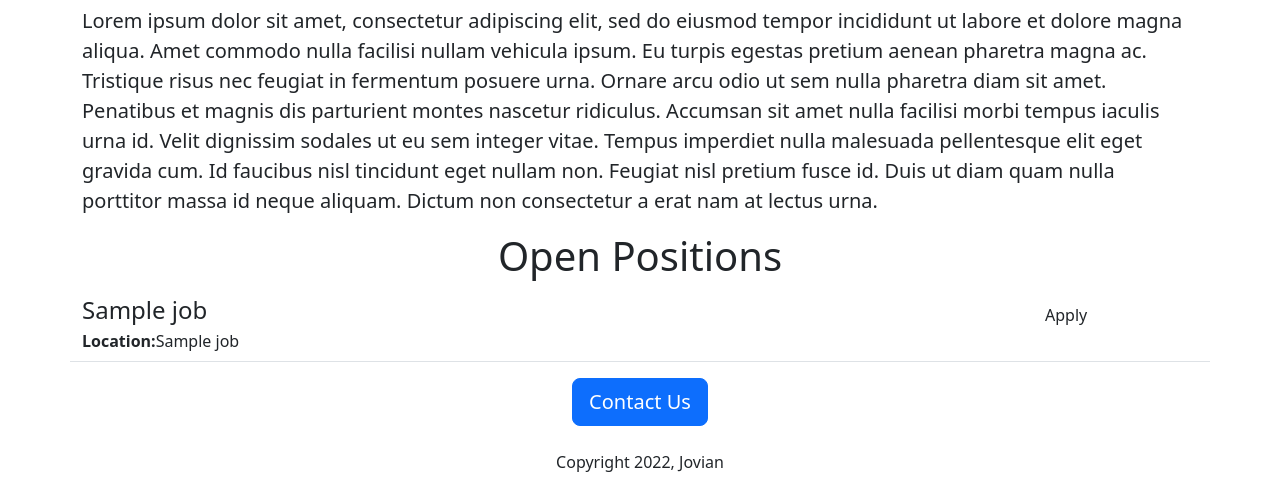
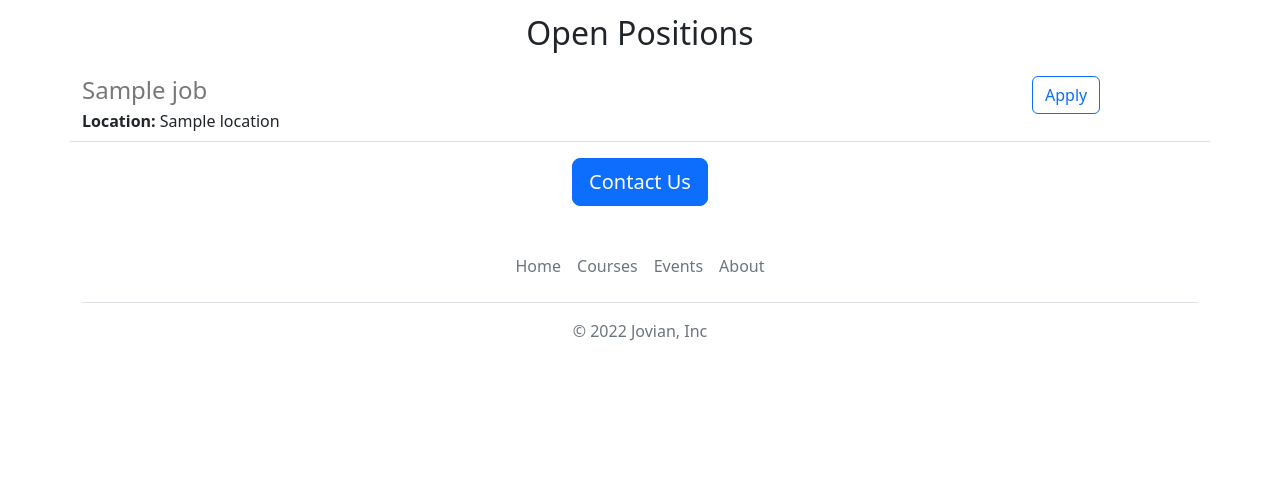
Before and after one commit to KEEPlagat/jovian-careers-v2, a Flask app: template templates/home.html in a window 1280 px wide. Shown: the part 850-1340 px from the top of the page. After the commit the page ends 1191 px from the top, so only its background shows below. Run offline with Flask 2, Linux system fonts and the light colour scheme; the template is opened without the code that fills it: most values are stand-ins (such as "Sample title", 1, 10 or a date in 2020).

Commit message:
Changes on version 2

```diff
--- /dev/null
+++ b/templates/footer.html
@@ -0,0 +1,12 @@
+<div class="container">
+  <footer class="py-3 my-4">
+    <ul class="nav justify-content-center border-bottom pb-3 mb-3">
+      <li class="nav-item"><a  target="_blank" href="https://www.jovian.ai" class="nav-link px-2 text-muted">Home</a></li>
+      <li class="nav-item"><a  target="_blank" href="https://jovian.ai/learn" class="nav-link px-2 text-muted">Courses</a></li>
+
+      <li class="nav-item"><a target="_blank" href="https://jovian.ai/events" class="nav-link px-2 text-muted">Events</a></li>
+      <li class="nav-item"><a  target="_blank" href="https://jovian.ai/about" class="nav-link px-2 text-muted">About</a></li>
+    </ul>
+    <p class="text-center text-muted">&copy; 2022 Jovian, Inc</p>
+  </footer>
+</div>
--- a/templates/home.html
+++ b/templates/home.html
@@ -1,30 +1,46 @@
+<!DOCTYPE html>
 <html>
   <head>
-    <title>Replit with pthon</title>
+    <title>Jovian Careers</title>
     <meta charset="utf-8">
-    <meta name="viewport" content="width=device-width, initial-        scale=1">
-    <link href="https://cdn.jsdelivr.net/npm/bootstrap@5.3.0-alpha3/dist/css/bootstrap.min.css" rel="stylesheet" integrity="sha384-KK94CHFLLe+nY2dmCWGMq91rCGa5gtU4mk92HdvYe+M/SXH301p5ILy+dN9+nJOZ" crossorigin="anonymous">
+    <meta name="viewport" content="width=device-width, initial-scale=1">
+    <link href="https://cdn.jsdelivr.net/npm/bootstrap@5.2.0-beta1/dist/css/bootstrap.min.css" rel="stylesheet" integrity="sha384-0evHe/X+R7YkIZDRvuzKMRqM+OrBnVFBL6DOitfPri4tjfHxaWutUpFmBp4vmVor" crossorigin="anonymous">
+    <style>
+      #banner {
+        height: 360px;
+        width: 100%;
+        object-fit:cover;
+        margin-bottom: 16px;
+      }
+    </style>
   </head>
   <body>
+    {% include 'nav.html' %}
+    <img class="img-fluid" id="banner" src="/static/banner.jpg" >
     <div class="container">
-            <h1 class="text-center">Jovian Careers</h1>
-    <img class="img-fluid" id="banner"  src="https://crud.keeplagat.repl.co/static/banner.jpg">
-    <h1 class="text-center">About Jovian</h1>
-                            <p class="lead">Lorem ipsum dolor sit amet, consectetur adipiscing elit, sed do eiusmod tempor incididunt ut labore et dolore magna aliqua. Amet commodo nulla facilisi nullam vehicula ipsum. Eu turpis egestas pretium aenean pharetra magna ac. Tristique risus nec feugiat in fermentum posuere urna. Ornare arcu odio ut sem nulla pharetra diam sit amet. Penatibus et magnis dis parturient montes nascetur ridiculus. Accumsan sit amet nulla facilisi morbi tempus iaculis urna id. Velit dignissim sodales ut eu sem integer vitae. Tempus imperdiet nulla malesuada pellentesque elit eget gravida cum. Id faucibus nisl tincidunt eget nullam non. Feugiat nisl pretium fusce id. Duis ut diam quam nulla porttitor massa id neque aliquam. Dictum non consectetur a erat nam at lectus urna.</p>
-    <h1 style="margin-bottom:16px;" class="text-center">Open Positions</h1>
-   <div>
+      <h1 class="text-center mt-2 mb-4">
+        {{company_name}} Careers
+      </h1>
+      <div class="row" style="margin-bottom:32px">
+        <div class="col-md-6">
+      <p class="lead">
+        At Jovian, we’re on a mission to build the most highly reputed technical university in the world, and we’re building it completely online. Our flagship data science program helps working professionals with a background in programming or analytics make a career transition to data science. We also offer several free beginner-friendly courses and have a fast-growing community of 200,000+ users.
+      </p>
+        </div>
+        <div class="d-none d-md-block col-md-6">
+        <img src="/static/people.jpg" style="height:320px;border-radius:4px;">
+        </div>
+      </div>
+      <h2 class="text-center mt-2 mb-4">Open Positions</h2>
+      <div>
         {% for job in jobs %}
           {% include 'jobitem.html' %}
         {% endfor %}
-  </div>
-  <div class="text-center">
-    <button type="button" class="btn btn-primary
-            btn-lg">Contact Us</button>
-  <p class="mt-4"> Copyright 2022, Jovian</p>
-  </div>
-
-
- </div>
-
+      </div>
+      <div class="text-center">
+      <a class="btn btn-primary btn-lg" href="mailto:hello@jovian.ai?subject=Question%20about%20Job%20Opernings&body=My%20name%3A%20%3Cyour%20name%20here%3E%0D%0A%0D%0AMy%20questions%3A%20%3Center%20question%20here%3E%0D%0A">Contact Us</a>
+      </div>
+    </div>
+    {% include 'footer.html' %}
   </body>
 </html>
--- a/templates/jobitem.html
+++ b/templates/jobitem.html
@@ -1,19 +1,20 @@
-<div class="border-bottom row"                     style="margin-bottom:16px;padding-bottom:8px">
-
+<div class="border-bottom row" style="margin-bottom:16px;padding-bottom:8px;">
   <div class="col-10">
-          <h4 style="margin-bottom:4px;">                      {{job['title']}}</h4>
+    <h4
+      style="color:rgb(120,120,120); margin-bottom:4px;">
+      {{job['title']}}
+    </h4>
     <div>
-          <b>Location:</b>{{job['title']}}
+      <b>Location:</b> {{job['location']}}
     </div>
     {% if 'salary' in job %}
     <div>
-          <b>Salary:</b>{{job['salary']}}
+      <b>Salary:</b> {{job['salary']}}
     </div>
     {% endif %}
+  </div>
+  <div class="col-2 padding-right:16px">
+    <a href="mailto:hello@jovian.ai?subject=Application%20for%20{{job['title']}}&body=My%20name%3A%20%3Cyour%20name%20here%3E%0D%0A%0D%0AMy%20Resume%20link%3A%20%3Cresume%20link%3E%0D%0A%0D%0AMy%20LinkedIn%20link%3A%20%3Clinkedin%20in%3E%0D%0A%0D%0A" type="button" class="btn btn-outline-primary float-right align-middle" >Apply</a>
+  </div>
 
 </div>
-          <div class="col-2">
-          <button type="button"
-            class="btn btn-outline-            primary">Apply</button>
-          </div>
-        </div>
--- /dev/null
+++ b/templates/nav.html
@@ -0,0 +1,9 @@
+<nav class="navbar shadow-sm fixed-top bg-white">
+  <div class="container-fluid">
+    <a class="navbar-brand" href="#">
+      <img src="/static/logo.svg" alt="" width="30" height="24" class="d-inline-block align-text-top">
+      Jovian
+    </a>
+  </div>
+</nav>
+<div style="height:56px"></div>
```
Also changed, not shown: static/logo.svg (added), 2 other files. Lines whose indentation alone changed are shown as unchanged.
